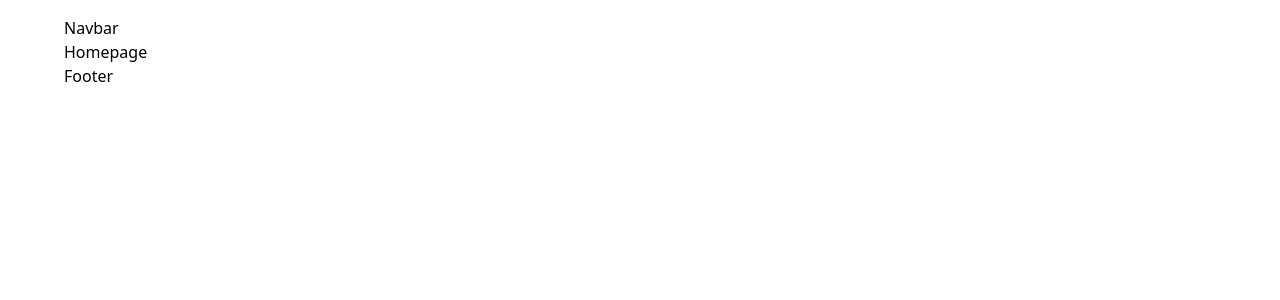
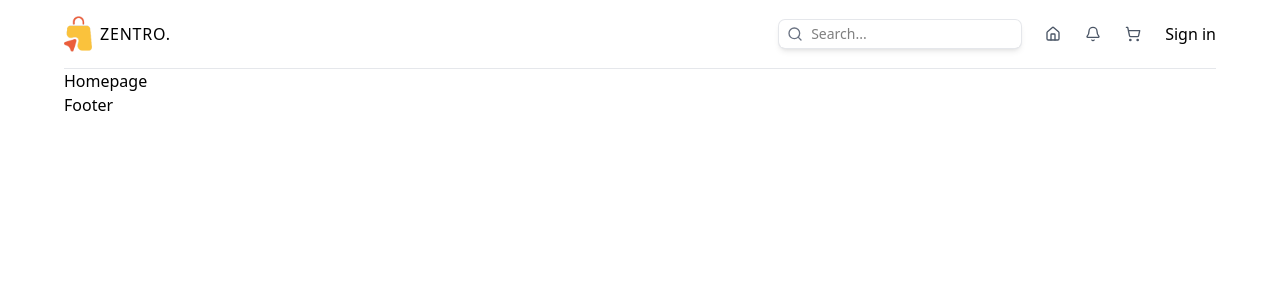
Before and after one commit to hafsa-aarifeen/e-commerce-ui, a Next.js app in the folder client/: page / in a window 1280 px wide. Shown: the top 300 px of the page. Built offline with nearby package versions, Linux system fonts and the light colour scheme.

Commit message:
Implement Navbar component with logo and search functionality

```diff
--- a/client/src/app/layout.tsx
+++ b/client/src/app/layout.tsx
@@ -15,7 +15,7 @@
 });
 
 export const metadata: Metadata = {
-  title: "E Commerce",
+  title: "Zentro - ECommerce",
   description: "Generated by create next app",
 };
 
--- a/client/src/components/Navbar.tsx
+++ b/client/src/components/Navbar.tsx
@@ -1,7 +1,36 @@
-import React from "react";
+import Image from "next/image";
+import Link from "next/link";
+import SearchBar from "./SearchBar";
+import { Bell, Home, ShoppingCart } from "lucide-react";
 
 const Navbar = () => {
-  return <div>Navbar</div>;
+  return (
+    <nav className="w-full flex items-center justify-between border-b border-gray-200 pb-4">
+      {/* LEFT */}
+      <Link href="/" className="flex items-center">
+        <Image
+          src="/logo.png"
+          alt="  zentro."
+          width={36}
+          height={36}
+          className="w-6 h-6 md:w-9 md:h-9"
+        />
+        <p className="hidden md:block text-md font-medium tracking-wider">
+          ZENTRO.
+        </p>
+      </Link>
+      {/* RIGHT */}
+      <div className="flex items-center gap-6">
+        <SearchBar />
+        <Link href="/">
+          <Home className="w-4 h-4 text-gray-600" />
+        </Link>
+        <Bell className="w-4 h-4 text-gray-600" />
+        <ShoppingCart className="w-4 h-4 text-gray-600" />
+        <Link href="/login">Sign in</Link>
+      </div>
+    </nav>
+  );
 };
 
 export default Navbar;
--- /dev/null
+++ b/client/src/components/SearchBar.tsx
@@ -0,0 +1,16 @@
+import { Search } from "lucide-react";
+
+const SearchBar = () => {
+  return (
+    <div className="hidden sm:flex items-center gap-2 rounded-md ring-1 ring-gray-200 px-2 py-1 shadow-md">
+      <Search className="w-4 h-4 text-gray-500" />
+      <input
+        id="search"
+        placeholder="Search..."
+        className="text-sm outline-0"
+      />
+    </div>
+  );
+};
+
+export default SearchBar;
```
Also changed, not shown: client/package.json (+7 -6 lines), 1 other file (tests, documents, lock files or other folders).
